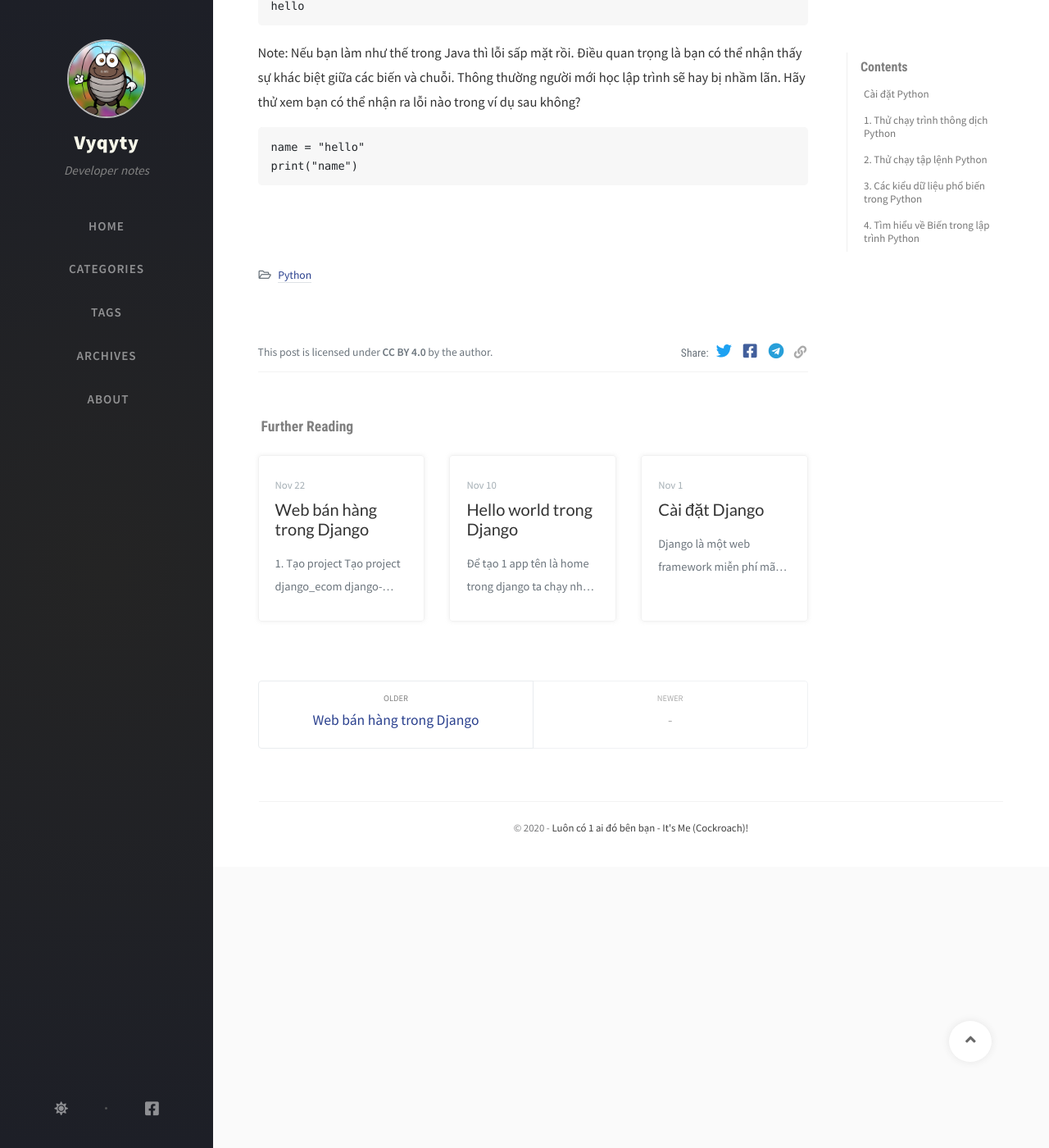
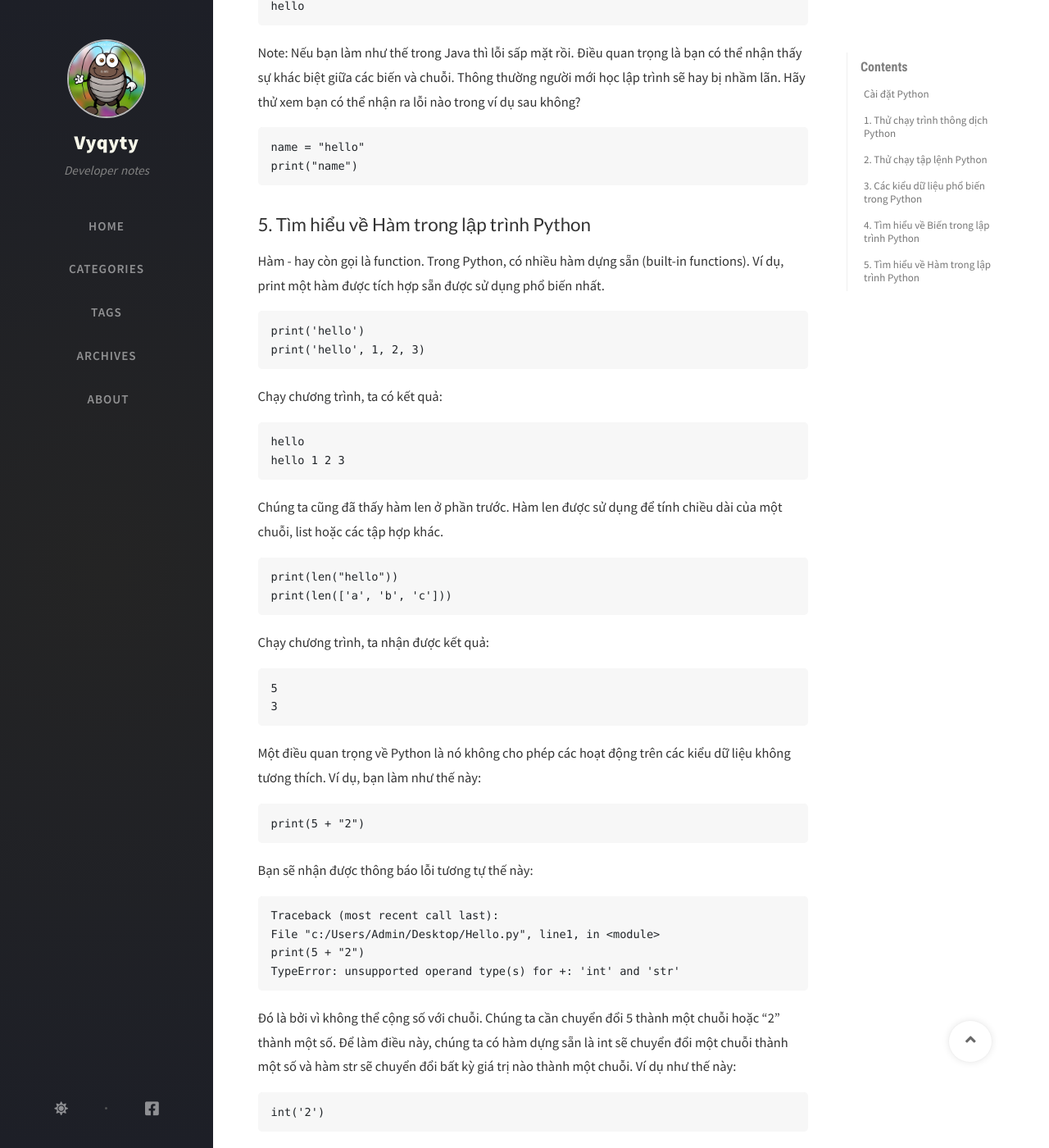
Before and after one commit to vyqyty/vyqyty.github.io, a Jekyll site: the page built from _posts/2020-12-08-python-co-ban.md, in a window 1280 px wide and 1400 px high, scrolled down 6751 px. Shown: the whole window at 82% size. Built offline with Jekyll 4.4.1, drawn with Linux system fonts in a browser that asks for light colours; nearby versions of some CDN libraries; comment, search, counter and statistics services are not loaded; some of the changed text lies outside the part shown.

Commit message:
Update 2020-12-08-python-co-ban.md

````diff
--- a/_posts/2020-12-08-python-co-ban.md
+++ b/_posts/2020-12-08-python-co-ban.md
@@ -258,3 +258,56 @@ Hãy thử xem bạn có thể nhận ra lỗi nào trong ví dụ sau không?
 name = "hello"
 print("name")
 ```
+
+## 5. Tìm hiểu về Hàm trong lập trình Python
+Hàm - hay còn gọi là function.
+Trong Python, có nhiều hàm dựng sẵn (built-in functions). Ví dụ, print một hàm được tích hợp sẵn được sử dụng phổ biến nhất.
+```
+print('hello')
+print('hello', 1, 2, 3)
+```
+Chạy chương trình, ta có kết quả:
+```
+hello
+hello 1 2 3
+```
+Chúng ta cũng đã thấy hàm len ở phần trước. Hàm len được sử dụng để tính chiều dài của một chuỗi, list hoặc các tập hợp khác.
+```
+print(len("hello"))
+print(len(['a', 'b', 'c']))
+```
+Chạy chương trình, ta nhận được kết quả:
+```
+5
+3
+```
+Một điều quan trọng về Python là nó không cho phép các hoạt động trên các kiểu dữ liệu không tương thích.
+Ví dụ, bạn làm như thế này:
+```
+print(5 + "2")
+```
+Bạn sẽ nhận được thông báo lỗi tương tự thế này:
+```
+Traceback (most recent call last):
+File "c:/Users/Admin/Desktop/Hello.py", line1, in <module>
+print(5 + "2")
+TypeError: unsupported operand type(s) for +: 'int' and 'str'
+```
+Đó là bởi vì không thể cộng số với chuỗi.
+Chúng ta cần chuyển đổi 5 thành một chuỗi hoặc "2" thành một số.
+Để làm điều này, chúng ta có hàm dựng sẵn là int sẽ chuyển đổi một chuỗi thành một số và hàm str sẽ chuyển đổi bất kỳ giá trị nào thành một chuỗi.
+Ví dụ như thế này:
+```
+int('2')
+```
+Bây giờ, chúng ta làm lại ví dụ ở bên trên:
+```
+print(5 + int('2'))
+print(str(5) + "2")
+```
+Khi chạy chương trình, ta có kết quả:
+```
+7
+52
+```
+Vì cộng chuỗi với chuỗi nên chúng ta có chuỗi 52
````
